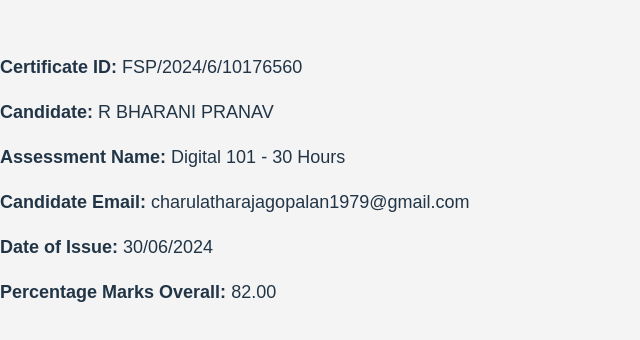
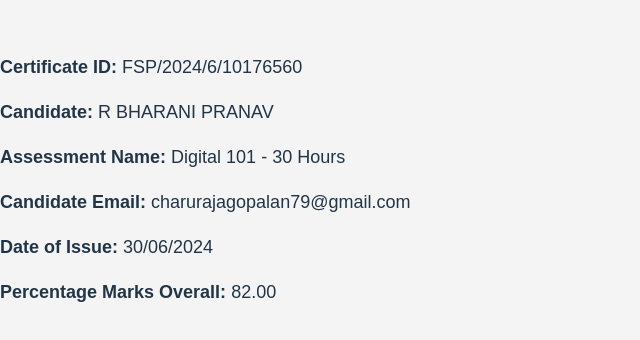
Before and after one commit to RPranav05/inspiration-fun-7467.my.salesforce-sites.com-CDACcertificatePage2-id-a02Vy000003Le3xIAC, a website built with Vite: page front/index.html in a window 1280 px wide. Shown: the part 220-560 px from the top of the page, 0-640 px from the left. Built offline with nearby package versions, Linux system fonts and the light colour scheme.

Commit message:
Update index.html

```diff
--- a/front/index.html
+++ b/front/index.html
@@ -14,7 +14,7 @@
         <p><strong>Certificate ID:</strong> FSP/2024/6/10176560</p>
         <p><strong>Candidate:</strong> R BHARANI PRANAV</p>
         <p><strong>Assessment Name:</strong> Digital 101 - 30 Hours</p>
-        <p><strong>Candidate Email:</strong> charulatharajagopalan1979@gmail.com</p>
+        <p><strong>Candidate Email:</strong> charurajagopalan79@gmail.com</p>
         <p><strong>Date of Issue:</strong> 30/06/2024</p>
         <p><strong>Percentage Marks Overall:</strong> 82.00</p>
     </div>
```
